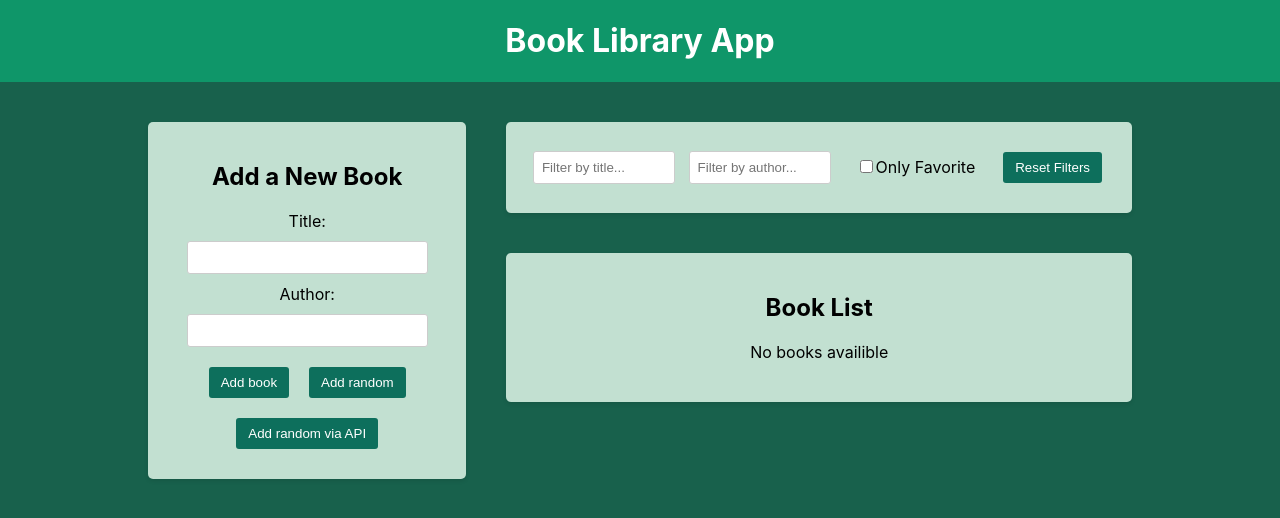
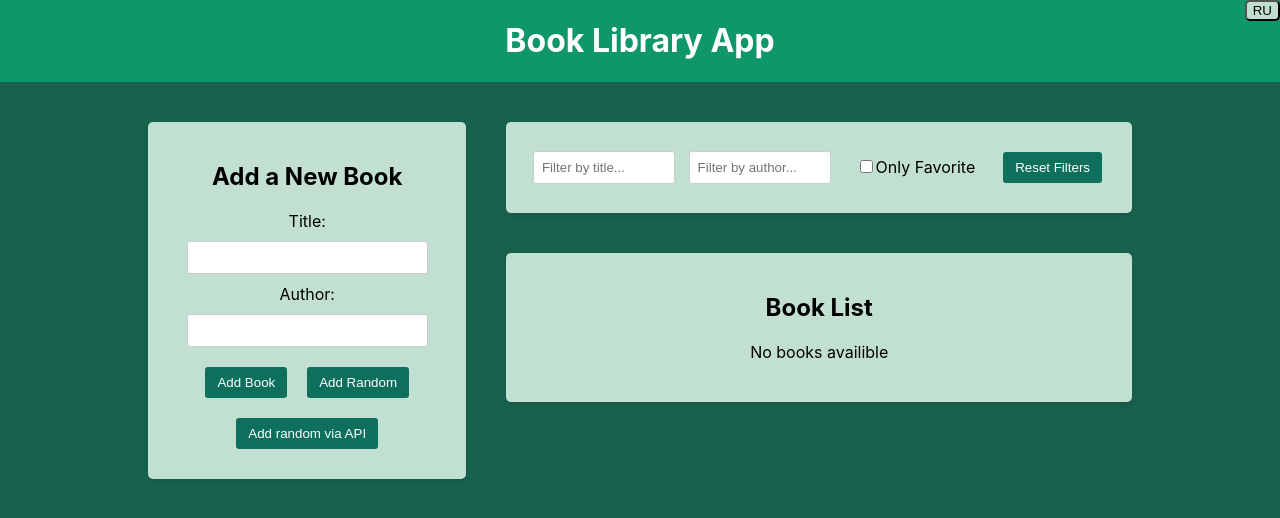
Before and after one commit to flickystyle/book_library_project, a React (Create React App) app in the folder frontend/: page / in a window 1280 px wide. Shown: the top 518 px of the page. Built offline with nearby package versions, Linux system fonts and the light colour scheme.

Commit message:
Add i18next to project

```diff
--- a/frontend/package.json
+++ b/frontend/package.json
@@ -8,8 +8,10 @@
     "@testing-library/react": "^13.4.0",
     "@testing-library/user-event": "^13.5.0",
     "axios": "^1.7.5",
+    "i18next": "^23.14.0",
     "react": "^18.3.1",
     "react-dom": "^18.3.1",
+    "react-i18next": "^15.0.1",
     "react-icons": "^5.3.0",
     "react-redux": "^9.1.2",
     "react-scripts": "5.0.1",
--- a/frontend/src/App.css
+++ b/frontend/src/App.css
@@ -11,6 +11,14 @@
     color: #fff;
     width: 100%;
     margin-bottom: 20px;
+}
+
+.app-header button {
+  position: fixed;
+  top: 0;
+  right: 0;
+  background-color: #c2e0d1;
+  border-radius: 5px;
 }
 
 .app-main {
@@ -42,6 +50,12 @@
     border-radius: 5px;
     box-shadow: 0 2px 4px rgba(0, 0, 0, 0.1);
 }
+.app-footer {
+    background-color: #0f9669;
+    color: #fff;
+    width: 100%;
+}
+
 
 @media (max-width: 1024px) {
     .app-main {
--- a/frontend/src/App.js
+++ b/frontend/src/App.js
@@ -2,13 +2,26 @@ import BookForm from './components/BookForm/BookForm';
 import BookList from './components/BookList/BookList';
 import Filter from './components/Filter/Filter';
 import Error from './components/Error/Error';
+import { useTranslation } from 'react-i18next';
+import i18n from 'i18next';
 import './App.css';
 
 function App() {
+    const { t } = useTranslation();
+
+    const handleLng = () => {
+        i18n.language === 'en'
+            ? i18n.changeLanguage('ru')
+            : i18n.changeLanguage('en');
+    };
+
     return (
         <div className="app">
             <header className="app-header">
-                <h1>Book Library App</h1>
+                <h1>{t('bookLibraryApp')}</h1>
+                <button type="button" onClick={() => handleLng()}>
+                    {t('language')}
+                </button>
             </header>
             <main className="app-main">
                 <div className="app-left-column">
--- a/frontend/src/components/BookForm/BookForm.jsx
+++ b/frontend/src/components/BookForm/BookForm.jsx
@@ -1,4 +1,5 @@
 import { useState } from 'react';
+import { useTranslation } from 'react-i18next';
 import { useDispatch, useSelector } from 'react-redux';
 import {
     addBook,
@@ -10,6 +11,7 @@ import { FaSpinner } from 'react-icons/fa';
 import { setError } from '../../redux/slices/errorSlice';
 import getRandomIndex from '../../utils/getRandomIndex';
 import createBookWithParams from '../../utils/createBookWithParams';
+
 import booksData from '../../data/books.json';
 import './BookForm.css';
 
@@ -19,6 +21,8 @@ const BookForm = () => {
     const [bookInfo, setBookInfo] = useState({ title: '', author: '' });
     const isLoadingViaAPI = useSelector(selectIsLoadingViaAPI);
     const dispatch = useDispatch();
+    const {t} = useTranslation();
+
 
     const submitHandler = (e) => {
         e.preventDefault();
@@ -53,10 +57,10 @@ const BookForm = () => {
 
     return (
         <div className="app-block book-form">
-            <h2>Add a New Book</h2>
+            <h2>{t('components.form.addANewBook')}</h2>
             <form onSubmit={submitHandler}>
                 <div>
-                    <label htmlFor="title">Title:</label>
+                    <label htmlFor="title">{t('components.form.title')}:</label>
                     <input
                         id="title"
                         type="text"
@@ -66,7 +70,7 @@ const BookForm = () => {
                     />
                 </div>
                 <div>
-                    <label htmlFor="author">Author:</label>
+                    <label htmlFor="author">{t('components.form.author')}:</label>
                     <input
                         id="author"
                         type="text"
@@ -75,9 +79,9 @@ const BookForm = () => {
                         onChange={onChangeHandler}
                     />
                 </div>
-                <button type="submit">Add book</button>
+                <button type="submit">{t('components.form.addBookButton')}</button>
                 <button onClick={randomBookAddHandler} type="button">
-                    Add random
+                {t('components.form.addRandomBookButton')}
                 </button>
                 <button
                     onClick={addRandomViaApiHandler}
@@ -86,11 +90,11 @@ const BookForm = () => {
                 >
                     {isLoadingViaAPI ? (
                         <>
-                            <span>Loading Book...</span>
+                            <span>{t('components.form.bookIsLoading')}</span>
                             <FaSpinner className="spinner" />
                         </>
                     ) : (
-                        'Add random  via API'
+                        `${t('components.form.addRandomBookButtonViaAPI')}`
                     )}
                 </button>
             </form>
--- a/frontend/src/components/BookList/BookList.jsx
+++ b/frontend/src/components/BookList/BookList.jsx
@@ -1,5 +1,6 @@
 import { BsBookmarkStarFill, BsBookmarkStar } from 'react-icons/bs';
 import { useSelector, useDispatch } from 'react-redux';
+import { useTranslation } from 'react-i18next';
 import {
     deleteBook,
     toggleFavoriteBook,
@@ -34,10 +35,11 @@ const renderBooks = (
     handleDeleteBook,
     handleToggleFavorite,
     titleFilter,
-    authorFilter
+    authorFilter,
+    t
 ) => {
     if (books.length === 0) {
-        return <p>No books availible</p>;
+        return <p>{t('components.list.emptyList')}</p>;
     }
     return books.map(({ author, title, id, isFavorite, source }, index) => (
         <li key={id}>
@@ -58,7 +60,7 @@ const renderBooks = (
                     )}
                 </span>
                 <button type="button" onClick={() => handleDeleteBook(id)}>
-                    Delete
+                    {t('components.list.deleteButton')}
                 </button>
             </div>
         </li>
@@ -66,6 +68,7 @@ const renderBooks = (
 };
 
 const BookList = () => {
+    const { t } = useTranslation();
     const books = useSelector(selectBooks);
     const titleFilter = useSelector(selectTitleFilter);
     const authorFilter = useSelector(selectAuthorFilter);
@@ -94,14 +97,15 @@ const BookList = () => {
 
     return (
         <div className="app-block book-list">
-            <h2>Book List</h2>
+            <h2>{t('components.list.bookList')}</h2>
             <ul>
                 {renderBooks(
                     filteredBooks,
                     handleDeleteBook,
                     handleToggleFavorite,
                     titleFilter,
-                    authorFilter
+                    authorFilter,
+                    t
                 )}
             </ul>
         </div>
--- a/frontend/src/components/Filter/Filter.jsx
+++ b/frontend/src/components/Filter/Filter.jsx
@@ -1,4 +1,5 @@
 import { useDispatch, useSelector } from 'react-redux';
+import { useTranslation } from 'react-i18next';
 import {
     setTitleFilter,
     setAuthorFilter,
@@ -15,6 +16,7 @@ const Filter = () => {
     const title = useSelector(selectTitleFilter);
     const author = useSelector(selectAuthorFilter);
     const onlyFavorite = useSelector(selectOnlyFavoriteFilter);
+    const { t } = useTranslation();
 
     const handleInput = (e) => {
         const { name, value } = e.target;
@@ -43,7 +45,7 @@ const Filter = () => {
                 <div className="filter-group">
                     <input
                         type="text"
-                        placeholder="Filter by title..."
+                        placeholder={t('components.filter.filterByTitle')}
                         onChange={handleInput}
                         value={title}
                         name="title"
@@ -52,7 +54,7 @@ const Filter = () => {
                 <div className="filter-group">
                     <input
                         type="text"
-                        placeholder="Filter by author..."
+                        placeholder={t('components.filter.filterByAuthor')}
                         onChange={handleInput}
                         value={author}
                         name="author"
@@ -66,11 +68,11 @@ const Filter = () => {
                             checked={onlyFavorite}
                             name="onlyFavorite"
                         />
-                        Only Favorite
+                        {t('components.filter.checkFavorite')}
                     </label>
                 </div>
                 <button type="button" onClick={handleResetFilters}>
-                    Reset Filters
+                    {t('components.filter.resetFiltersButton')}
                 </button>
             </div>
         </div>
--- /dev/null
+++ b/frontend/src/i18next/i18n.js
@@ -0,0 +1,10 @@
+import i18n from 'i18next';
+import { initReactI18next } from 'react-i18next';
+import resources from './resources';
+
+i18n.use(initReactI18next).init({
+    lng: ['en', 'ru'],
+    resources,
+});
+
+export default i18n;
--- /dev/null
+++ b/frontend/src/i18next/resources.js
@@ -0,0 +1,60 @@
+const resources = {
+    en: {
+        translation: {
+            bookLibraryApp: 'Book Library App',
+            language: 'RU',
+            components: {
+                form: {
+                    addANewBook: 'Add a New Book',
+                    addBookButton: 'Add Book',
+                    addRandomBookButton: 'Add Random',
+                    addRandomBookButtonViaAPI: 'Add random via API',
+                    bookIsLoading: 'Book Loading ...',
+                    author: 'Author',
+                    title: 'Title',
+                },
+                filter: {
+                    filterByTitle: 'Filter by title...',
+                    filterByAuthor: 'Filter by author...',
+                    checkFavorite: 'Only Favorite',
+                    resetFiltersButton: 'Reset Filters',
+                },
+                list: {
+                    bookList: 'Book List',
+                    emptyList: 'No books availible',
+                    deleteButton: 'Delete',
+                },
+            },
+        },
+    },
+    ru: {
+        translation: {
+            bookLibraryApp: 'Цифровая Библиотека',
+            language: 'EN',
+            components: {
+                form: {
+                    addANewBook: 'Добавить новую книгу',
+                    addBookButton: 'Добавить книгу',
+                    addRandomBookButton: 'Добавить случайную',
+                    addRandomBookButtonViaAPI: 'Добавить случайную из API',
+                    bookIsLoading: 'Загрузка ...',
+                    author: 'Автор',
+                    title: 'Название',
+                },
+                filter: {
+                    filterByTitle: 'Сортировка по названию...',
+                    filterByAuthor: 'Сортировка по автору...',
+                    checkFavorite: 'Только любимые',
+                    resetFiltersButton: 'Сбросить филтры',
+                },
+                list: {
+                    bookList: 'Список книг',
+                    emptyList: 'Книжный список пуст',
+                    deleteButton: 'Удалить',
+                },
+            },
+        },
+    },
+};
+
+export default resources;
```
Also changed, not shown: frontend/src/index.js (+4 -3 lines), 1 other file (tests, documents, lock files or other folders). Lines whose indentation alone changed are shown as unchanged.
